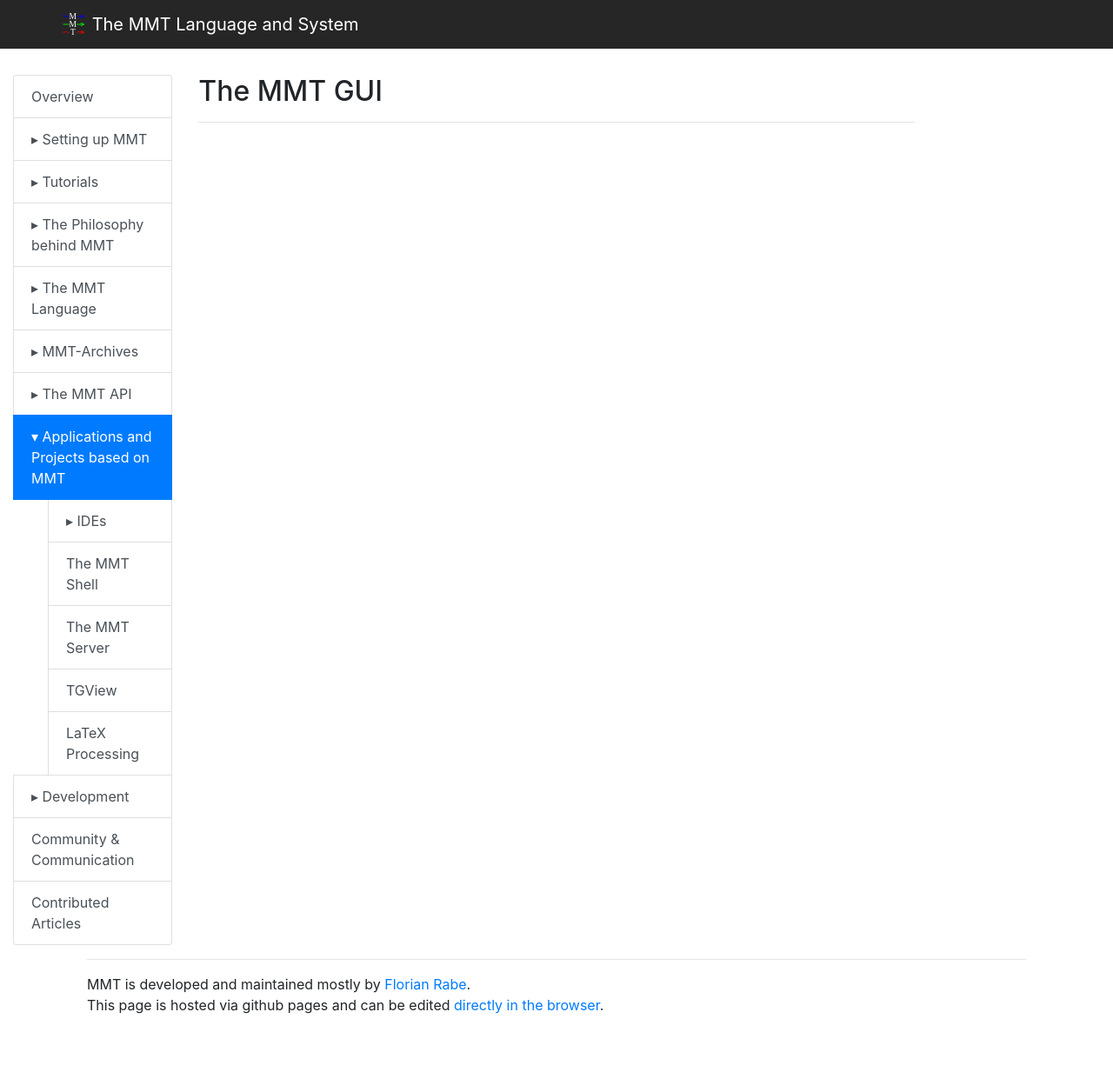
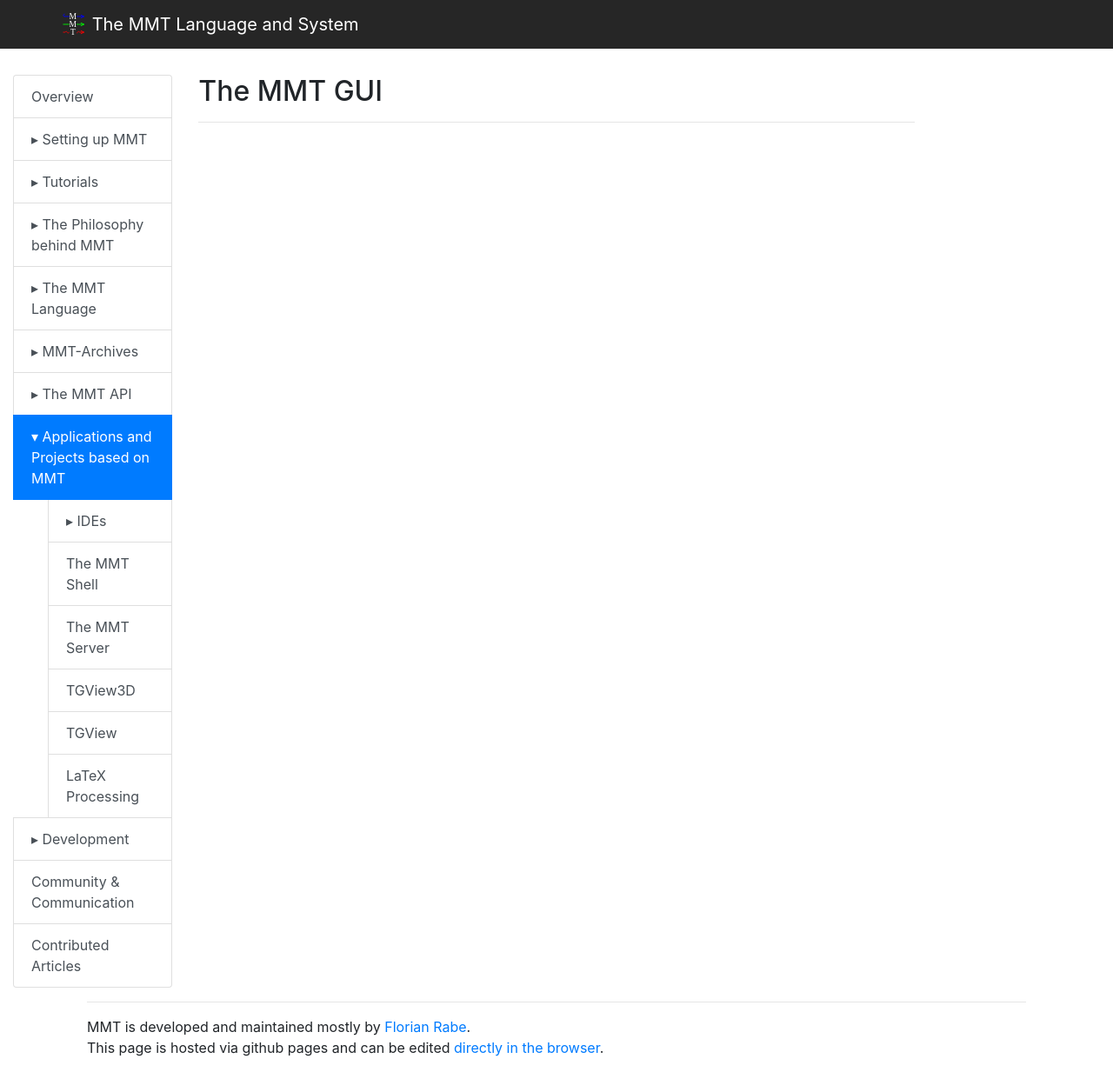
Before and after one commit to UniFormal/uniformal.github.io, a Jekyll site: the page built from doc/applications/gui.md, in a window 1280 px wide. Shown: the whole page at 87% size. Built offline with Jekyll 4.4.1, drawn with Linux system fonts in a browser that asks for light colours; before the commit the page ends 1184 px from its top, so only the background shows below that.

Commit message:
Update menu.yml (#21)

```diff
--- a/_data/menu.yml
+++ b/_data/menu.yml
@@ -161,6 +161,8 @@
       url: '/doc/applications/shell.html'
     - title: 'The MMT Server'
       url: '/doc/applications/server.html'
+    - title: 'TGView3D'
+      url: '/doc/applications/tgview3d.html'
     - title: 'TGView'
       url: '/doc/applications/tgview.html'
     - title: 'LaTeX Processing'
```
